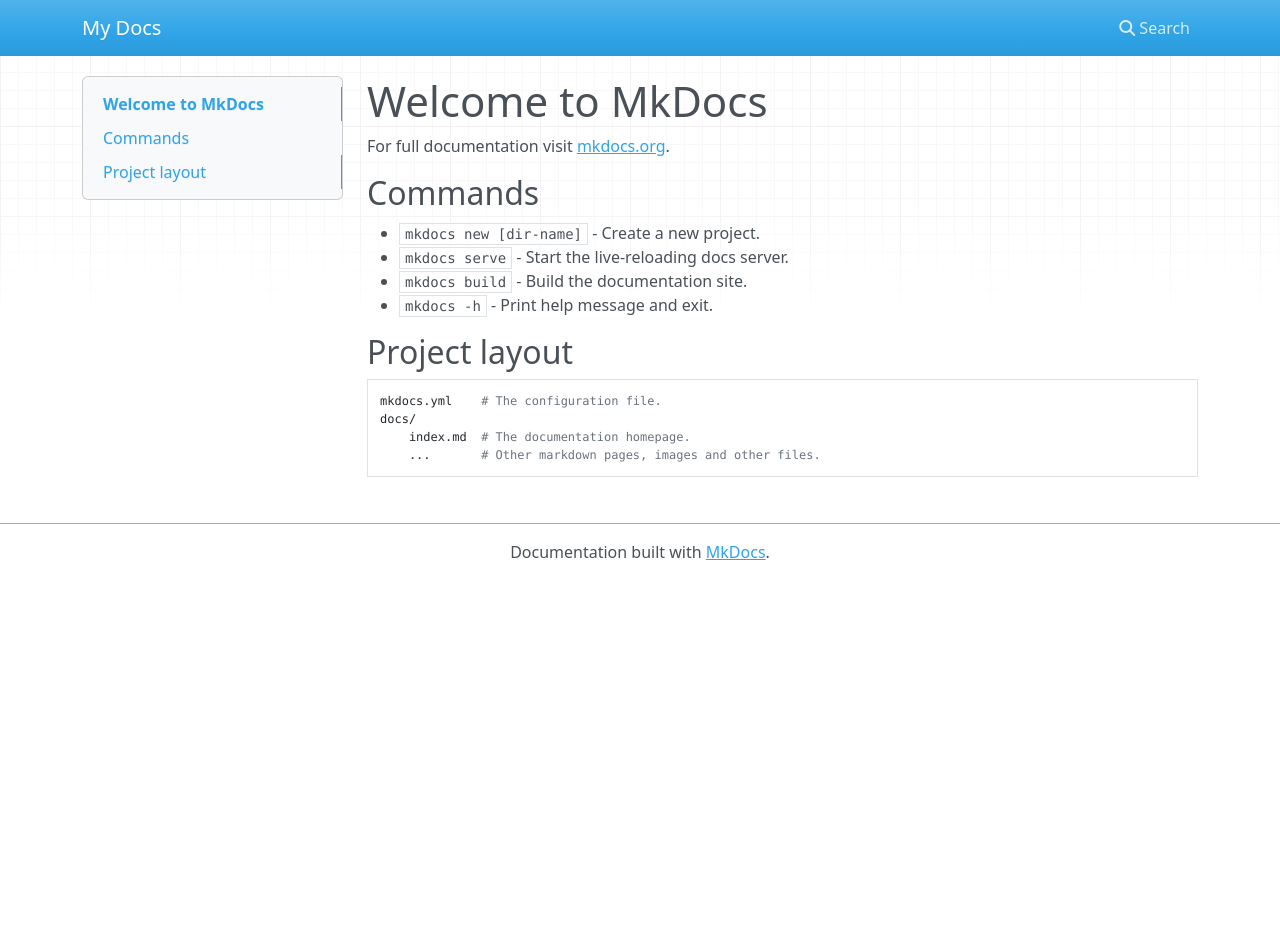
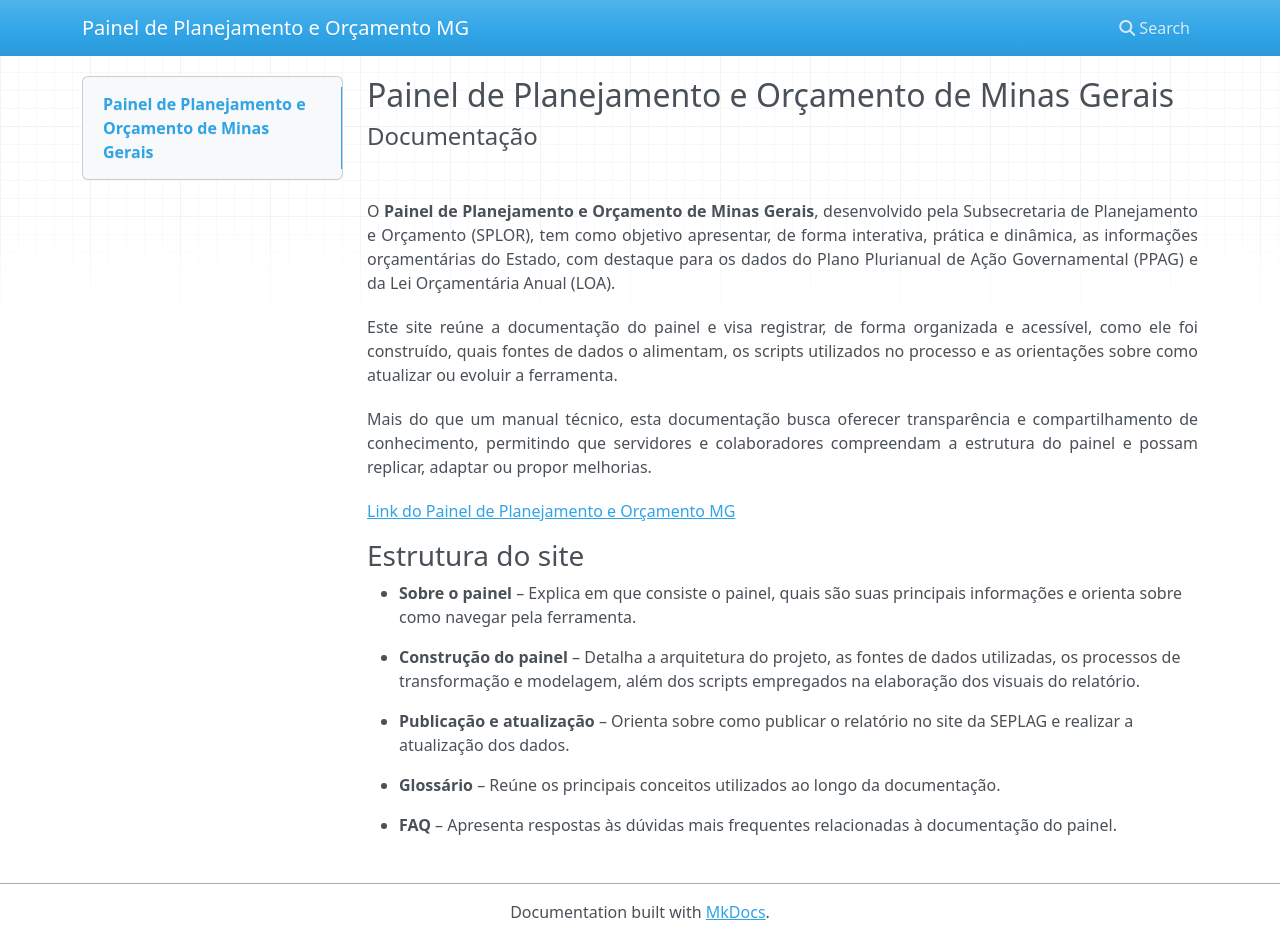
Before and after one commit to vivigoncalvesportonascimento/site-painel-ppag-loa, an MkDocs documentation site: the page built from docs/index.md, in a window 1280 px wide and 940 px high. Built offline with MkDocs 1.6.1, drawn with Linux system fonts in a browser that asks for light colours; nearby versions of some CDN libraries.

Commit message:
Atualiza as informações do index.md para trazer a apresentação do conteúdo do site

```diff
--- a/docs/index.md
+++ b/docs/index.md
@@ -1,17 +1,34 @@
-# Welcome to MkDocs
+## **Painel de Planejamento e Orçamento de Minas Gerais**
+####Documentação
 
-For full documentation visit [mkdocs.org](https://www.mkdocs.org).
+<br>
 
-## Commands
+<div style="text-align: justify; margin-bottom: 20px;">
 
-* `mkdocs new [dir-name]` - Create a new project.
-* `mkdocs serve` - Start the live-reloading docs server.
-* `mkdocs build` - Build the documentation site.
-* `mkdocs -h` - Print help message and exit.
+O <strong>Painel de Planejamento e Orçamento de Minas Gerais</strong>, desenvolvido pela Subsecretaria de Planejamento e Orçamento (SPLOR), tem como objetivo apresentar, de forma interativa, prática e dinâmica, as informações orçamentárias do Estado, com destaque para os dados do Plano Plurianual de Ação Governamental (PPAG) e da Lei Orçamentária Anual (LOA).
+</div>
 
-## Project layout
+<div style="text-align: justify; margin-bottom: 20px;">
+Este site reúne a documentação do painel e visa registrar, de forma organizada e acessível, como ele foi construído, quais fontes de dados o alimentam, os scripts utilizados no processo e as orientações sobre como atualizar ou evoluir a ferramenta.
+</div>
 
-    mkdocs.yml    # The configuration file.
-    docs/
-        index.md  # The documentation homepage.
-        ...       # Other markdown pages, images and other files.
+<div style="text-align: justify; margin-bottom: 20px;">
+Mais do que um manual técnico, esta documentação busca oferecer transparência e compartilhamento de conhecimento, permitindo que servidores e colaboradores compreendam a estrutura do painel e possam replicar, adaptar ou propor melhorias.
+</div>
+
+[Link do Painel de Planejamento e Orçamento MG](https://app.powerbi.com/view?r=eyJrIjoiMjcyMjkxYzEtODZmYS00OTQyLTg1YzctOWVhNDE3MWFhMjdjIiwidCI6ImU1ZDNhZTdjLTliMzgtNDhkZS1hMDg3LWY2NzM0YTI4NzU3NCJ9)
+
+
+### Estrutura do site
+
+
+
+* **Sobre o painel** – Explica em que consiste o painel, quais são suas principais informações e orienta sobre como navegar pela ferramenta.
+
+* **Construção do painel** – Detalha a arquitetura do projeto, as fontes de dados utilizadas, os processos de transformação e modelagem, além dos scripts empregados na elaboração dos visuais do relatório.
+
+* **Publicação e atualização** – Orienta sobre como publicar o relatório no site da SEPLAG e realizar a atualização dos dados.
+
+* **Glossário** – Reúne os principais conceitos utilizados ao longo da documentação.
+
+* **FAQ** – Apresenta respostas às dúvidas mais frequentes relacionadas à documentação do painel.
--- a/mkdocs.yml
+++ b/mkdocs.yml
@@ -1 +1 @@
-site_name: My Docs
+site_name: Painel de Planejamento e Orçamento MG
```
